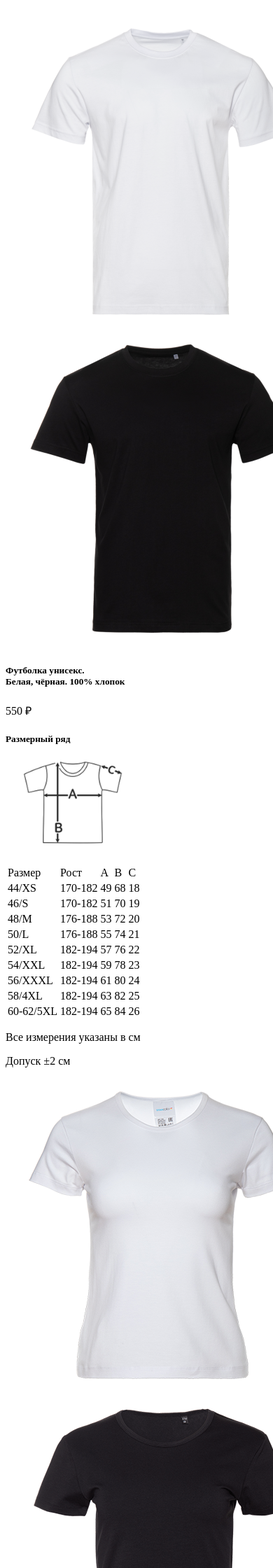
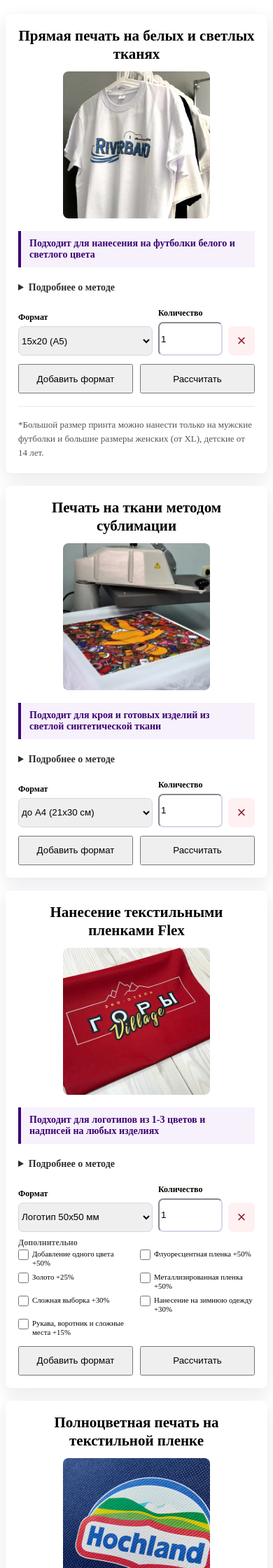
Before and after one commit to shashkevich/n1foto, a PHP site: page /pechat-na-odezhde.html in a window 390 px wide; the page is wider, and only the part inside the window is pictured. Shown: the top 2240 px of that part at 70% size. Run offline with PHP 8.4, Linux system fonts and the light colour scheme.

Commit message:
Update T-shirt photos and size charts

```diff
--- a/pechat-na-odezhde.html
+++ b/pechat-na-odezhde.html
@@ -4,7 +4,7 @@
 
 <head>
     <? include "php/blocks/head.php" ?>
-	<link rel="stylesheet" href="css/clothing-print.css?v=20260923-7">
+	<link rel="stylesheet" href="css/clothing-print.css?v=20261125-4">
 </head>
 
 <body class="d-flex flex-column h-100">
@@ -15,374 +15,7 @@
     <section class="py-5 text-center">
         <div class="container text-center">
             <h1><?php echo $link['name'] ?></h1>
-            <div class="row  justify-content-center my-5" id="dtg" name="dtg">
-
-                <div class="col-md-3">
-					<div class="card product-card card-white rounded-4">
-						<div class="row g-0">
-							<div class="col-6">
-								<img src="img/odezhda/51-white.png" class="card-img-top" alt="...">
-
-							</div>
-							<div class="col-6">
-								<img src="img/odezhda/51-black.png" class="card-img-top" alt="...">
-
-							</div>
-
-							<div class="col-md-12">
-								<div class="card-body centered">
-									<h5 class="card-title">Футболка унисекс.<br>Белая, чёрная. 100% хлопок</h5>
-									<span class="ctitle">550 ₽</span>
-								</div>
-								<div class="card-footer bg-transparent border-secondary centered">
-									<h5>Размерный ряд</h5>
-									<img src="img/odezhda/t-size.png" class="card-img-top" alt="..." style="width: 50%;">
-
-
-									<table class="table table-striped">
-										<tbody>
-											<tr>
-												<td>Размер</td>
-												<td>Рост</td>
-												<td>A</td>
-												<td>B</td>
-												<td>C</td>
-											</tr>
-
-											<tr>
-												<td>44/XS</td>
-												<td>170-182</td>
-												<td>49</td>
-												<td>68</td>
-												<td>18</td>
-											</tr>
-											<tr>
-												<td>46/S</td>
-												<td>170-182</td>
-												<td>51</td>
-												<td>70</td>
-												<td>19</td>
-											</tr>
-											<tr>
-												<td>48/M</td>
-												<td>176-188</td>
-												<td>53</td>
-												<td>72</td>
-												<td>20</td>
-											</tr>
-											<tr>
-												<td>50/L</td>
-												<td>176-188</td>
-												<td>55</td>
-												<td>74</td>
-												<td>21</td>
-											</tr>
-											<tr>
-												<td>52/XL</td>
-												<td>182-194</td>
-												<td>57</td>
-												<td>76</td>
-												<td>22</td>
-											</tr>
-											<tr>
-												<td>54/XXL</td>
-												<td>182-194</td>
-												<td>59</td>
-												<td>78</td>
-												<td>23</td>
-											</tr>
-											<tr>
-												<td>56/XXXL </td>
-												<td>182-194 </td>
-												<td>61 </td>
-												<td>80 </td>
-												<td>24 </td>
-											</tr>
-											<tr>
-												<td>58/4XL </td>
-												<td>182-194 </td>
-												<td>63 </td>
-												<td>82 </td>
-												<td>25 </td>
-											</tr>
-											<tr>
-												<td>60-62/5XL </td>
-												<td>182-194 </td>
-												<td>65 </td>
-												<td>84 </td>
-												<td>26 </td>
-											</tr>
-										</tbody>
-									</table>
-									<p>Все измерения указаны в см</p>
-									<p>Допуск <i>±</i>2 см</p>
-								</div>
-							</div>
-						</div>
-					</div>
-				</div>
-
-                <div class="col-md-3">
-					<div class="card product-card card-white">
-						<div class="row g-0">
-							<div class="col-6">
-								<img src="img/odezhda/t-37w-white.png" class="card-img-top" alt="...">
-
-							</div>
-							<div class="col-6">
-								<img src="img/odezhda/t-37w-black.png" class="card-img-top" alt="...">
-
-							</div>
-
-							<div class="col-md-12">
-								<div class="card-body centered">
-									<h5 class="card-title">Футболка женская.<br>Белая, чёрная. 100% хлопок</h5>
-									<span class="ctitle">550 ₽</span>
-								</div>
-								<div class="card-footer bg-transparent border-secondary centered">
-									<h5>Размерный ряд</h5>
-									<img src="img/odezhda/t-size-w.png" class="card-img-top" alt="..." style="width: 50%;">
-
-
-									<table class="table table-striped">
-										<tbody>
-											<tr>
-												<td>Размер</td>
-												<td>
-													Рост
-												</td>
-												<td>
-													A
-												</td>
-												<td>
-													B
-												</td>
-												<td>
-													C
-												</td>
-											</tr>
-
-
-											<tr>
-												<td>
-													42/XS </td>
-												<td>
-													160 </td>
-												<td>
-													39 </td>
-												<td>
-													59.5 </td>
-												<td>
-													13 </td>
-
-
-											</tr>
-											<tr>
-												<td>
-													44/S </td>
-												<td>
-													164 </td>
-												<td>
-													41 </td>
-												<td>
-													61.5 </td>
-												<td>
-													14 </td>
-
-
-											</tr>
-											<tr>
-												<td>
-													46/M </td>
-												<td>
-													168 </td>
-												<td>
-													43 </td>
-												<td>
-													63.5 </td>
-												<td>
-													15 </td>
-
-
-											</tr>
-											<tr>
-												<td>
-													48/L </td>
-												<td>
-													170 </td>
-												<td>
-													45 </td>
-												<td>
-													65.5 </td>
-												<td>
-													16 </td>
-
-
-											</tr>
-											<tr>
-												<td>
-													50/XL </td>
-												<td>
-													172 </td>
-												<td>
-													47 </td>
-												<td>
-													67.5 </td>
-												<td>
-													17 </td>
-
-
-											</tr>
-											<tr>
-												<td>
-													52/XXL </td>
-												<td>
-													174 </td>
-												<td>
-													50 </td>
-												<td>
-													69.5 </td>
-												<td>
-													18 </td>
-
-
-											</tr>
-										</tbody>
-									</table>
-									<p>Все измерения указаны в см</p>
-									<p>Допуск <i>±</i>2 см</p>
-
-								</div>
-							</div>
-						</div>
-					</div>
-				</div>
-
-                <div class="col-md-3">
-					<div class="card product-card card-white">
-						<div class="row g-0">
-							<div class="col-6">
-								<img src="img/odezhda/51-white.png" class="card-img-top" alt="...">
-
-							</div>
-							<div class="col-6">
-								<img src="img/odezhda/51-black.png" class="card-img-top" alt="...">
-
-							</div>
-
-							<div class="col-md-12">
-								<div class="card-body centered">
-									<h5 class="card-title">Футболка детская.<br>Белая, чёрная. 100% хлопок</h5>
-									<span class="ctitle">450 ₽</span>
-								</div>
-								<div class="card-footer bg-transparent border-secondary centered">
-									<h5>Размерный ряд</h5>
-									<img src="img/odezhda/t-size.png" class="card-img-top" alt="..." style="width: 50%;">
-
-
-									<table class="table table-striped">
-										<tbody>
-											<tr>
-												<td>
-													Размер
-												</td>
-												<td>
-													Рост
-												</td>
-												<td>
-													A
-												</td>
-												<td>
-													B
-												</td>
-												<td>
-													C
-												</td>
-											</tr>
-
-
-											<tr>
-												<td>
-													6 лет </td>
-												<td>
-													116 </td>
-												<td>
-													36 </td>
-												<td>
-													50 </td>
-												<td>
-													14.5 </td>
-
-
-											</tr>
-											<tr>
-												<td>
-													8 лет </td>
-												<td>
-													128 </td>
-												<td>
-													38 </td>
-												<td>
-													52 </td>
-												<td>
-													15.5 </td>
-
-
-											</tr>
-											<tr>
-												<td>
-													10 лет </td>
-												<td>
-													140 </td>
-												<td>
-													40 </td>
-												<td>
-													56 </td>
-												<td>
-													16.5 </td>
-
-
-											</tr>
-											<tr>
-												<td>
-													12 лет </td>
-												<td>
-													152 </td>
-												<td>
-													42 </td>
-												<td>
-													60 </td>
-												<td>
-													17.5 </td>
-
-
-											</tr>
-											<tr>
-												<td>
-													14 лет </td>
-												<td>
-													164 </td>
-												<td>
-													46 </td>
-												<td>
-													64 </td>
-												<td>
-													18.5 </td>
-
-
-											</tr>
-										</tbody>
-									</table>
-									<p>Все измерения указаны в см</p>
-									<p>Допуск <i>±</i>2 см</p>
-
-								</div>
-							</div>
-						</div>
-					</div>
-				</div>
-
-            </div>
+            <?php include __DIR__ . "/php/blocks/clothing-shirts.php"; ?>
         </div>
     </section>
 
```
Also changed, not shown: css/clothing-print.css (+180 -0 lines), php/blocks/clothing-shirts.php (added, +110 -0 lines), img/odezhda/tshirt-black.webp (added), img/odezhda/tshirt-white.webp (added).
